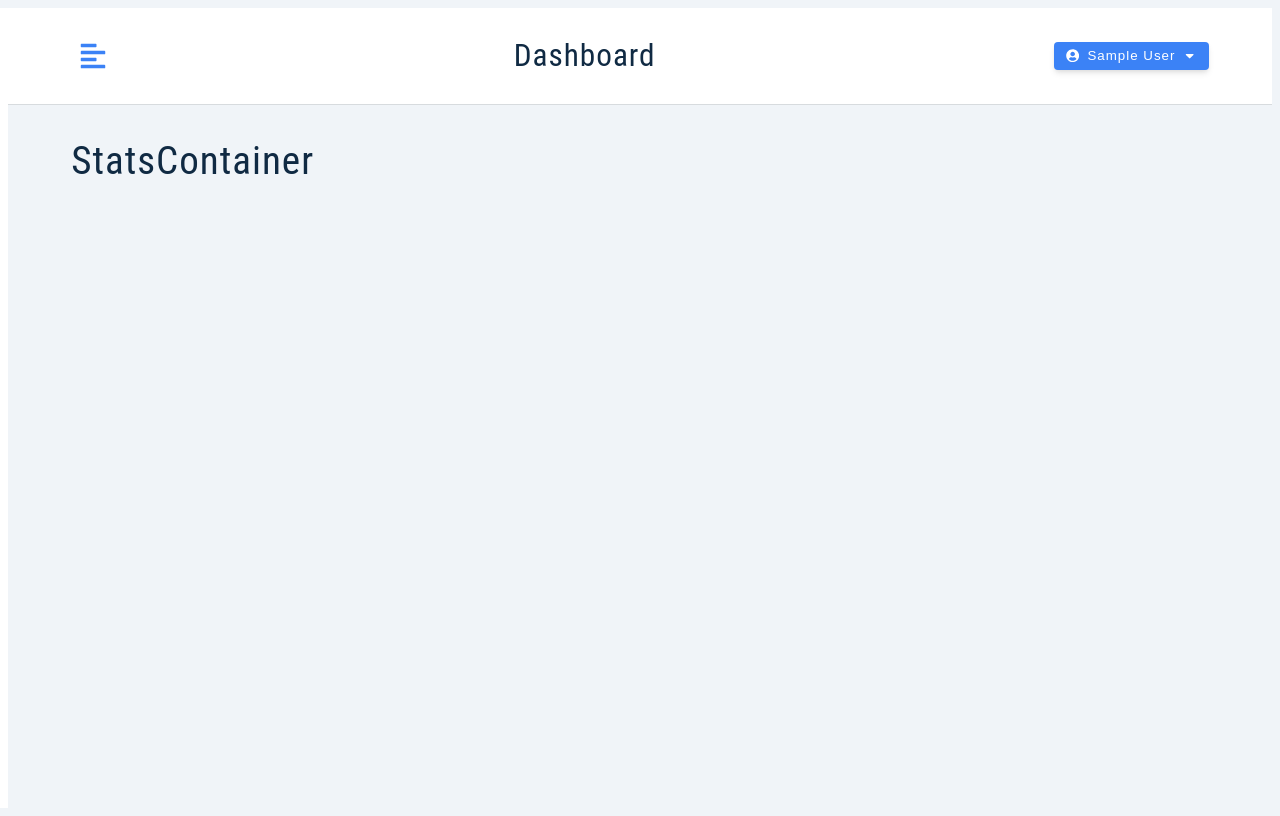
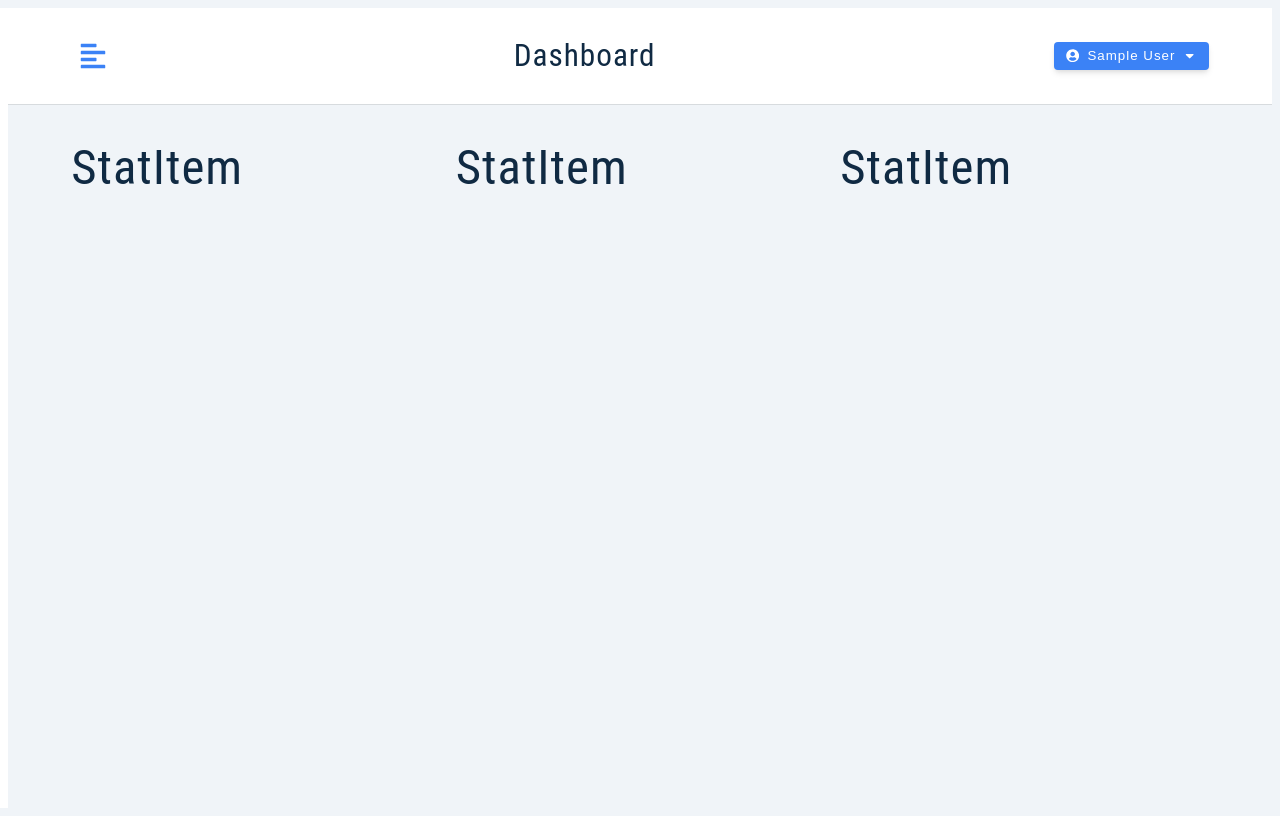
Before and after one commit to shawlu95/react-redux-toolkit-jobster, a React (Create React App) app: page / in a window 1280 px wide. Built offline with nearby package versions, Linux system fonts and the light colour scheme; no server answers; sample sign-in values are in the browser's storage; the HTML template or start-up script is replaced by a standard one.

Commit message:
Setup stats container structure

```diff
--- /dev/null
+++ b/src/components/StatItem.js
@@ -0,0 +1,7 @@
+import React from 'react';
+
+const StatItem = () => {
+  return <h1>StatItem</h1>;
+};
+
+export default StatItem;
--- a/src/components/StatsContainer.js
+++ b/src/components/StatsContainer.js
@@ -1,7 +1,42 @@
 import React from 'react';
 
+import StatItem from './StatItem';
+import { FaSuitcaseRolling, FaCalendarCheck, FaBug } from 'react-icons/fa';
+import Wrapper from '../assets/wrappers/StatsContainer';
+import { useSelector } from 'react-redux';
 const StatsContainer = () => {
-  return <h2>StatsContainer</h2>;
+  const { stats } = useSelector((store) => store.allJobs);
+  const defaultStats = [
+    {
+      title: 'pending applications',
+      count: stats.pending || 0,
+      icon: <FaSuitcaseRolling />,
+      color: '#e9b949',
+      bcg: '#fcefc7',
+    },
+    {
+      title: 'interviews scheduled',
+      count: stats.interview || 0,
+      icon: <FaCalendarCheck />,
+      color: '#647acb',
+      bcg: '#e0e8f9',
+    },
+    {
+      title: 'jobs declined',
+      count: stats.declined || 0,
+      icon: <FaBug />,
+      color: '#d66a6a',
+      bcg: '#ffeeee',
+    },
+  ];
+
+  return (
+    <Wrapper>
+      {defaultStats.map((item, index) => {
+        return <StatItem key={index} {...item} />;
+      })}
+    </Wrapper>
+  );
 };
 
 export default StatsContainer;
```
